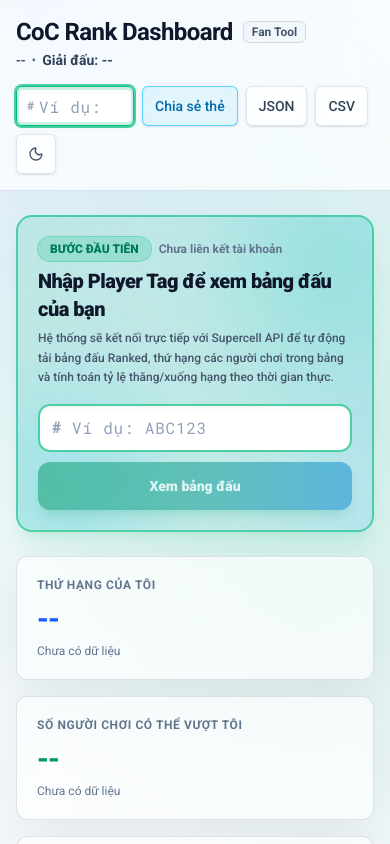
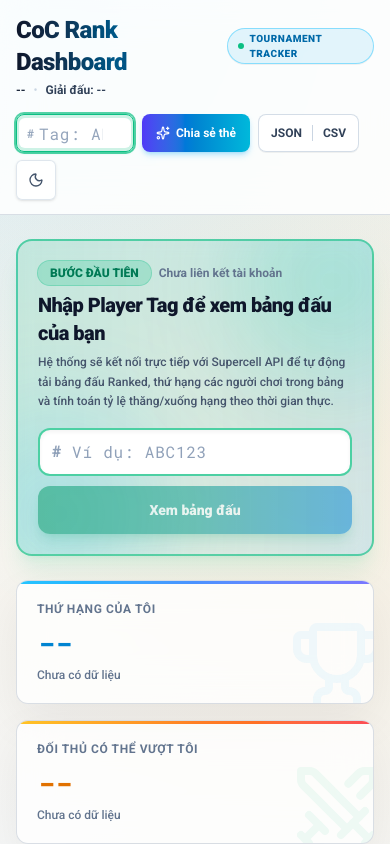
Before and after one commit to pmmdrg/coc-rank-dashboard, a React (Vite) app: page / in a window 390 px wide. Shown: the top 844 px of the page. Built offline with nearby package versions, Linux system fonts and the light colour scheme.

Commit message:
style(ui): redesign visuals with esports gaming aesthetics, podium medals, laser dividers, and ambient glow cards

```diff
--- a/src/components/SeasonHeader.tsx
+++ b/src/components/SeasonHeader.tsx
@@ -1,5 +1,5 @@
 import { useState } from 'react'
-import { Loader2 } from 'lucide-react'
+import { Loader2, Sparkles, Copy, Check } from 'lucide-react'
 import { formatLeagueName } from '../lib/ranking'
 import { getLeagueIconUrl } from '../lib/leagueIcons'
 import { ThemeToggle } from './ThemeToggle'
@@ -39,33 +39,42 @@ export function SeasonHeader({
   }
 
   return (
-    <header className="glass-header sticky top-0 z-40">
-      <div className="mx-auto flex max-w-[1320px] flex-col gap-4 px-4 py-4 sm:px-6 lg:flex-row lg:items-center lg:justify-between lg:px-8">
+    <header className="glass-header sticky top-0 z-40 border-b border-slate-200/80 dark:border-slate-800/80 backdrop-blur-xl">
+      <div className="mx-auto flex max-w-[1320px] flex-col gap-4 px-4 py-3.5 sm:px-6 lg:flex-row lg:items-center lg:justify-between lg:px-8">
         <div>
           <div className="flex items-center gap-2.5">
-            <h1 className="text-2xl font-bold tracking-tight text-slate-900 sm:text-3xl dark:text-slate-50">
+            <h1 className="bg-gradient-to-r from-slate-900 via-sky-800 to-indigo-950 text-2xl font-black tracking-tight sm:text-3xl dark:from-white dark:via-sky-200 dark:to-indigo-300 bg-clip-text text-transparent">
               CoC Rank Dashboard
             </h1>
-            <span className="rounded-md border border-slate-300/80 bg-slate-100/80 px-2 py-0.5 text-xs font-semibold text-slate-600 dark:border-slate-700 dark:bg-slate-800/80 dark:text-slate-400">
-              Fan Tool
+            <span className="inline-flex items-center gap-1.5 rounded-full border border-sky-400/40 bg-sky-500/10 px-2.5 py-0.5 text-[10px] font-extrabold uppercase tracking-wider text-sky-700 dark:border-sky-400/30 dark:bg-sky-500/15 dark:text-sky-300 shadow-2xs">
+              <span className="h-1.5 w-1.5 rounded-full bg-emerald-500 animate-pulse" />
+              Tournament Tracker
             </span>
           </div>
-          <p className="mt-0.5 text-sm text-slate-500 dark:text-slate-400 flex items-center gap-1.5 flex-wrap">
-            <span className="font-medium text-slate-700 dark:text-slate-200">
+
+          <p className="mt-1 flex flex-wrap items-center gap-2 text-xs sm:text-sm text-slate-500 dark:text-slate-400">
+            <span className="font-bold text-slate-800 dark:text-slate-100">
               {myPlayerName && myPlayerName !== '--' ? myPlayerName : '--'}
             </span>
+
             {playerTag ? (
               <button
                 type="button"
                 onClick={handleCopyMyTag}
-                className="inline-flex items-center gap-1 rounded bg-emerald-500/10 px-1.5 py-0.5 text-xs font-mono font-semibold text-emerald-600 hover:bg-emerald-500/20 dark:bg-emerald-400/10 dark:text-emerald-400 dark:hover:bg-emerald-400/20 transition-all cursor-pointer"
+                className="group inline-flex items-center gap-1.5 rounded-md border border-emerald-500/30 bg-emerald-500/10 px-2 py-0.5 font-mono text-xs font-bold text-emerald-700 hover:bg-emerald-500/20 active:scale-95 transition-all dark:border-emerald-400/30 dark:bg-emerald-400/10 dark:text-emerald-300 dark:hover:bg-emerald-400/20 cursor-pointer shadow-2xs"
                 title="Nhấp để sao chép Player Tag"
               >
                 <span>{playerTag.startsWith('#') ? playerTag : `#${playerTag}`}</span>
-                {isTagCopied && <span className="text-[10px] text-emerald-700 dark:text-emerald-300 font-sans font-bold">(Đã chép)</span>}
+                {isTagCopied ? (
+                  <Check className="h-3 w-3 text-emerald-600 dark:text-emerald-400 animate-bounce" />
+                ) : (
+                  <Copy className="h-3 w-3 text-emerald-600/70 dark:text-emerald-400/70 opacity-60 group-hover:opacity-100 transition-opacity" />
+                )}
               </button>
             ) : null}
-            <span>•</span>
+
+            <span className="text-slate-300 dark:text-slate-700 select-none">•</span>
+
             <span className="inline-flex items-center gap-1.5 font-semibold text-slate-700 dark:text-slate-200">
               {league && league !== '--' ? (
                 <>
@@ -73,7 +82,7 @@ export function SeasonHeader({
                     src={leagueIconUrl || getLeagueIconUrl(league)}
                     alt={displayLeague}
                     referrerPolicy="no-referrer"
-                    className="h-5 w-5 shrink-0 object-contain drop-shadow-xs"
+                    className="h-5 w-5 shrink-0 object-contain drop-shadow-md"
                   />
                   <span>{displayLeague}</span>
                 </>
@@ -87,13 +96,13 @@ export function SeasonHeader({
         <div className="flex flex-wrap items-center gap-2">
           {/* Ô nhập Player Tag */}
           <div
-            className={`group relative inline-flex h-10 items-center rounded-md border p-0.5 shadow-sm backdrop-blur transition-all ${
+            className={`group relative inline-flex h-9.5 items-center rounded-lg border p-0.5 shadow-sm backdrop-blur transition-all ${
               !playerTag
                 ? 'border-emerald-500 bg-emerald-500/20 ring-2 ring-emerald-500/70 shadow-md shadow-emerald-500/25 animate-pulse dark:border-emerald-400 dark:ring-emerald-400/80'
-                : 'border-emerald-400/80 bg-emerald-500/10 dark:border-emerald-500/40 dark:bg-emerald-400/10'
+                : 'border-slate-300/80 bg-white/70 dark:border-slate-700/80 dark:bg-slate-900/60'
             }`}
           >
-            <span className="pointer-events-none absolute left-2.5 text-xs font-bold text-slate-400 transition-colors group-focus-within:text-slate-900 dark:text-slate-500 dark:group-focus-within:text-white">
+            <span className="pointer-events-none absolute left-2.5 font-mono text-xs font-black text-slate-400 transition-colors group-focus-within:text-emerald-500 dark:text-slate-500 dark:group-focus-within:text-emerald-400">
               #
             </span>
             <input
@@ -110,9 +119,9 @@ export function SeasonHeader({
                   onSyncCocApi(playerTag)
                 }
               }}
-              placeholder="Ví dụ: ABC123"
+              placeholder="Tag: ABC123"
               title="Nhập Player Tag của bạn (nhấn Enter để tải dữ liệu)"
-              className="h-8 w-28 sm:w-32 rounded bg-white pl-5 pr-7 font-mono text-xs font-black tracking-wider text-slate-950 placeholder:text-slate-400 placeholder:font-normal caret-slate-950 transition-all focus:bg-white focus:text-slate-950 focus:outline-none focus:ring-1 focus:ring-emerald-500 dark:bg-slate-900 dark:text-white dark:placeholder:text-slate-500 dark:caret-white dark:focus:bg-slate-900 dark:focus:text-white"
+              className="h-7.5 w-28 sm:w-32 rounded-md bg-white pl-5 pr-7 font-mono text-xs font-black tracking-wider text-slate-950 placeholder:text-slate-400 placeholder:font-normal caret-slate-950 transition-all focus:outline-none dark:bg-slate-900 dark:text-white dark:placeholder:text-slate-500 dark:caret-white"
             />
             {isSyncingApi && (
               <span className="pointer-events-none absolute right-2 text-emerald-600 dark:text-emerald-400" title="Đang tải dữ liệu từ Supercell API...">
@@ -121,36 +130,39 @@ export function SeasonHeader({
             )}
           </div>
 
-          {/* Nút Chia sẻ thẻ thành tích */}
+          {/* Nút Chia sẻ thẻ thành tích (Hero Action) */}
           {onOpenShareCard && (
             <button
               type="button"
               onClick={onOpenShareCard}
-              className="inline-flex h-10 items-center rounded-md border border-sky-400/60 bg-sky-500/10 px-3 text-sm font-medium text-sky-700 shadow-sm backdrop-blur hover:bg-sky-500/20 dark:border-sky-500/40 dark:bg-sky-950/40 dark:text-sky-300 dark:hover:bg-sky-900/40 transition-all cursor-pointer"
-              title="Xuất thẻ ảnh thành tích để chia sẻ"
+              className="inline-flex h-9.5 items-center gap-1.5 rounded-lg bg-gradient-to-r from-indigo-600 via-sky-600 to-cyan-500 px-3.5 text-xs font-bold text-white shadow-md shadow-sky-500/25 hover:shadow-sky-500/40 hover:brightness-110 active:scale-95 transition-all cursor-pointer select-none"
+              title="Xuất thẻ ảnh thành tích chuẩn 1200x675 để chia sẻ"
             >
-              Chia sẻ thẻ
+              <Sparkles className="h-3.5 w-3.5" />
+              <span>Chia sẻ thẻ</span>
             </button>
           )}
 
           {/* Các nút Xuất file */}
+          <div className="inline-flex h-9.5 items-center rounded-lg border border-slate-300/80 dark:border-slate-700/80 bg-white/60 dark:bg-slate-900/60 p-0.5 shadow-2xs backdrop-blur">
             <button
               type="button"
               onClick={() => onExport('json')}
-            className="inline-flex h-10 items-center rounded-md border border-slate-300/60 bg-white/60 px-3 text-sm font-medium text-slate-700 shadow-sm backdrop-blur hover:bg-white dark:border-slate-700/60 dark:bg-slate-900/60 dark:text-slate-200 dark:hover:bg-slate-800 cursor-pointer"
+              className="h-8 rounded-md px-2.5 text-xs font-semibold text-slate-700 hover:bg-slate-100 dark:text-slate-200 dark:hover:bg-slate-800 transition-all cursor-pointer"
               title="Xuất sang file JSON"
             >
               JSON
             </button>
-
+            <span className="h-4 w-px bg-slate-300 dark:bg-slate-700" />
             <button
               type="button"
               onClick={() => onExport('csv')}
-            className="inline-flex h-10 items-center rounded-md border border-slate-300/60 bg-white/60 px-3 text-sm font-medium text-slate-700 shadow-sm backdrop-blur hover:bg-white dark:border-slate-700/60 dark:bg-slate-900/60 dark:text-slate-200 dark:hover:bg-slate-800 cursor-pointer"
+              className="h-8 rounded-md px-2.5 text-xs font-semibold text-slate-700 hover:bg-slate-100 dark:text-slate-200 dark:hover:bg-slate-800 transition-all cursor-pointer"
               title="Xuất sang file CSV"
             >
               CSV
             </button>
+          </div>
 
           {/* Nút đổi theme */}
           <ThemeToggle />
--- a/src/components/StatCardsGrid.tsx
+++ b/src/components/StatCardsGrid.tsx
@@ -1,3 +1,4 @@
+import { Trophy, Swords, Users, ShieldAlert } from 'lucide-react'
 import type { RankingStats, Season } from '../types'
 
 interface StatCardsGridProps {
@@ -33,13 +34,18 @@ export function StatCardsGrid({ stats, season, myPlayerName, isSyncingApi = fals
             className="glass-panel relative overflow-hidden rounded-xl p-5 shadow-sm animate-pulse"
           >
             <div className="h-3 w-28 rounded bg-slate-200 dark:bg-slate-700/80" />
-            <div className="mt-3 h-8 w-20 rounded bg-slate-300/80 dark:bg-slate-600/80" />
+            <div className="mt-3 h-9 w-24 rounded bg-slate-300/80 dark:bg-slate-600/80" />
             <div className="mt-3 h-3 w-36 rounded bg-slate-200/80 dark:bg-slate-700/60" />
           </div>
         ))}
       </div>
     )
   }
+
+  const myRankPercentage =
+    hasMyPlayer && season.players.length > 0
+      ? Math.round((stats.myPlayer!.rank / season.players.length) * 100)
+      : null
 
   const cards = [
     {
@@ -48,18 +54,38 @@ export function StatCardsGrid({ stats, season, myPlayerName, isSyncingApi = fals
       detail: hasMyPlayer
         ? `${stats.myPlayer!.name} • ${numberFormatter(stats.myPlayer!.currentCups)} cup`
         : 'Chưa có dữ liệu',
-      highlightColor: 'text-blue-600 dark:text-sky-400',
+      badge: myRankPercentage ? `Top ${myRankPercentage}%` : null,
+      badgeColor: 'bg-sky-500/10 text-sky-700 dark:bg-sky-400/15 dark:text-sky-300 border-sky-500/30',
+      accentGradient: 'from-sky-400 via-blue-500 to-indigo-500',
+      valueColor: 'text-sky-600 dark:text-sky-400',
+      icon: Trophy,
+      iconColor: 'text-sky-500',
     },
     {
-      label: 'Số người chơi có thể vượt tôi',
+      label: 'Đối thủ có thể vượt tôi',
       value: hasMyPlayer ? stats.playersWhoCanPassMe : '--',
       detail: hasMyPlayer
-        ? `Cup tối đa của ${myPlayerName}: ${numberFormatter(stats.myPlayer!.maxPossibleCups)}`
+        ? `Trần cup của ${myPlayerName}: ${numberFormatter(stats.myPlayer!.maxPossibleCups)}`
         : 'Chưa có dữ liệu',
-      highlightColor:
-        hasMyPlayer && stats.playersWhoCanPassMe > 0
-          ? 'text-amber-600 dark:text-amber-400'
-          : 'text-emerald-600 dark:text-emerald-400',
+      badge: hasMyPlayer
+        ? stats.playersWhoCanPassMe === 0
+          ? 'An toàn'
+          : `${stats.playersWhoCanPassMe} nguy cơ`
+        : null,
+      badgeColor:
+        hasMyPlayer && stats.playersWhoCanPassMe === 0
+          ? 'bg-emerald-500/10 text-emerald-700 dark:bg-emerald-400/15 dark:text-emerald-300 border-emerald-500/30'
+          : 'bg-amber-500/10 text-amber-700 dark:bg-amber-400/15 dark:text-amber-300 border-amber-500/30',
+      accentGradient:
+        hasMyPlayer && stats.playersWhoCanPassMe === 0
+          ? 'from-emerald-400 via-teal-500 to-cyan-500'
+          : 'from-amber-400 via-orange-500 to-red-500',
+      valueColor:
+        hasMyPlayer && stats.playersWhoCanPassMe === 0
+          ? 'text-emerald-600 dark:text-emerald-400'
+          : 'text-amber-600 dark:text-amber-400',
+      icon: Swords,
+      iconColor: stats.playersWhoCanPassMe === 0 ? 'text-emerald-500' : 'text-amber-500',
     },
     {
       label: 'Tổng người chơi',
@@ -68,36 +94,70 @@ export function StatCardsGrid({ stats, season, myPlayerName, isSyncingApi = fals
         hasPlayers && (season.startsAt || season.endsAt)
           ? `${formatDate(season.startsAt)} - ${formatDate(season.endsAt)}`
           : 'Chưa có dữ liệu',
-      highlightColor: 'text-slate-800 dark:text-slate-200',
+      badge: hasPlayers ? 'Đang tranh tài' : null,
+      badgeColor: 'bg-emerald-500/10 text-emerald-700 dark:bg-emerald-400/15 dark:text-emerald-300 border-emerald-500/30',
+      accentGradient: 'from-emerald-400 via-teal-500 to-indigo-500',
+      valueColor: 'text-slate-800 dark:text-slate-100',
+      icon: Users,
+      iconColor: 'text-emerald-500',
     },
     {
-      label: 'Rank thấp nhất có thể của tôi',
+      label: 'Rank thấp nhất có thể',
       value: hasMyPlayer && stats.lowestPossibleRank ? `#${stats.lowestPossibleRank}` : '--',
       detail: hasMyPlayer
-        ? 'Nếu các đối thủ đạt trần cup vượt mức tối đa của bạn'
+        ? 'Nếu các đối thủ đạt mốc trần cup tối đa'
         : 'Chưa có dữ liệu',
-      highlightColor: 'text-rose-600 dark:text-rose-400',
+      badge: hasMyPlayer ? 'Kịch bản xấu nhất' : null,
+      badgeColor: 'bg-rose-500/10 text-rose-700 dark:bg-rose-400/15 dark:text-rose-300 border-rose-500/30',
+      accentGradient: 'from-rose-500 via-pink-500 to-purple-600',
+      valueColor: 'text-rose-600 dark:text-rose-400',
+      icon: ShieldAlert,
+      iconColor: 'text-rose-500',
     },
   ]
 
   return (
     <div className="grid gap-4 sm:grid-cols-2 lg:grid-cols-4">
-      {cards.map((card) => (
+      {cards.map((card) => {
+        const IconComponent = card.icon
+        return (
           <div
             key={card.label}
-          className="glass-panel relative overflow-hidden rounded-xl p-5 shadow-sm transition-transform hover:-translate-y-0.5"
+            className="hero-stat-card glass-panel group relative overflow-hidden rounded-xl border border-slate-200/80 p-5 shadow-sm dark:border-slate-800/80 cursor-default"
           >
+            {/* Vạch Accent Glow ở mép trên */}
+            <div
+              className={`absolute top-0 left-0 right-0 h-[3px] bg-gradient-to-r ${card.accentGradient} opacity-85 group-hover:h-[4px] group-hover:opacity-100 transition-all`}
+            />
+
+            {/* Icon lớn mờ chìm nghệ thuật ở góc thẻ */}
+            <IconComponent
+              className={`pointer-events-none absolute -bottom-3 -right-3 h-24 w-24 opacity-[0.06] dark:opacity-[0.08] transition-transform duration-300 group-hover:scale-115 ${card.iconColor}`}
+            />
+
+            <div className="relative z-10 flex items-center justify-between">
               <p className="text-xs font-semibold uppercase tracking-wider text-slate-500 dark:text-slate-400">
                 {card.label}
               </p>
-          <p className={`mt-2 text-3xl font-bold tracking-tight ${card.highlightColor}`}>
+              {card.badge && (
+                <span
+                  className={`inline-flex items-center rounded-full border px-2 py-0.5 text-[10px] font-bold tracking-tight select-none ${card.badgeColor}`}
+                >
+                  {card.badge}
+                </span>
+              )}
+            </div>
+
+            <p className={`relative z-10 mt-2 font-mono text-3xl font-black tracking-tight ${card.valueColor}`}>
               {card.value}
             </p>
-          <p className="mt-1.5 text-xs text-slate-500 dark:text-slate-400 truncate">
+
+            <p className="relative z-10 mt-1.5 text-xs text-slate-500 dark:text-slate-400 truncate font-medium">
               {card.detail}
             </p>
           </div>
-      ))}
+        )
+      })}
     </div>
   )
 }
--- a/src/index.css
+++ b/src/index.css
@@ -13,23 +13,24 @@
 :root {
   overflow-anchor: none;
   --app-bg:
-    radial-gradient(circle at 10% 0%, rgba(96, 165, 250, 0.2), transparent 32rem),
-    radial-gradient(circle at 88% 12%, rgba(16, 185, 129, 0.16), transparent 30rem),
-    linear-gradient(135deg, #f7fafc 0%, #eef3f7 100%);
-  --panel-bg: rgba(255, 255, 255, 0.65);
-  --panel-border: rgba(148, 163, 184, 0.3);
-  --header-bg: rgba(255, 255, 255, 0.72);
-  --field-bg: rgba(255, 255, 255, 0.7);
+    radial-gradient(circle at 15% 0%, rgba(14, 165, 233, 0.14), transparent 35rem),
+    radial-gradient(circle at 85% 12%, rgba(245, 158, 11, 0.12), transparent 40rem),
+    radial-gradient(circle at 50% 60%, rgba(99, 102, 241, 0.06), transparent 35rem),
+    linear-gradient(180deg, #f8fafc 0%, #f1f5f9 60%, #e8eef5 100%);
+  --panel-bg: rgba(255, 255, 255, 0.78);
+  --panel-border: rgba(148, 163, 184, 0.35);
+  --header-bg: rgba(255, 255, 255, 0.85);
+  --field-bg: rgba(255, 255, 255, 0.85);
   --field-border: rgba(148, 163, 184, 0.45);
   --field-text: #0f172a;
-  --soft-table-head: rgba(254, 243, 199, 0.65);
+  --soft-table-head: rgba(254, 243, 199, 0.75);
   --table-head-text: #78350f;
-  --row-mine: rgba(14, 165, 233, 0.12);
-  --row-mine-hover: rgba(14, 165, 233, 0.20);
+  --row-mine: rgba(14, 165, 233, 0.14);
+  --row-mine-hover: rgba(14, 165, 233, 0.22);
   --text-main: #0f172a;
   --text-muted: #64748b;
   color: #172026;
-  background: #f5f7f8;
+  background: #f8fafc;
   font-family: var(--font-sans);
   font-synthesis: none;
   text-rendering: optimizeLegibility;
@@ -126,46 +127,48 @@ html.dark,
 @media (prefers-color-scheme: dark) {
   :root:not(.light) {
     --app-bg:
-      radial-gradient(circle at 12% 0%, rgba(56, 189, 248, 0.15), transparent 36rem),
-      radial-gradient(circle at 90% 14%, rgba(16, 185, 129, 0.12), transparent 32rem),
-      linear-gradient(135deg, #090e17 0%, #0d1524 50%, #0a101d 100%);
-    --panel-bg: rgba(15, 23, 42, 0.65);
-    --panel-border: rgba(148, 163, 184, 0.16);
-    --header-bg: rgba(13, 21, 36, 0.78);
-    --field-bg: rgba(30, 41, 59, 0.65);
-    --field-border: rgba(148, 163, 184, 0.22);
+      radial-gradient(circle at 15% 0%, rgba(56, 189, 248, 0.18), transparent 40rem),
+      radial-gradient(circle at 85% 14%, rgba(245, 158, 11, 0.12), transparent 42rem),
+      radial-gradient(circle at 50% 75%, rgba(99, 102, 241, 0.10), transparent 45rem),
+      linear-gradient(180deg, #070a13 0%, #0c1322 50%, #060911 100%);
+    --panel-bg: rgba(15, 23, 42, 0.72);
+    --panel-border: rgba(255, 255, 255, 0.10);
+    --header-bg: rgba(11, 17, 32, 0.88);
+    --field-bg: rgba(30, 41, 59, 0.75);
+    --field-border: rgba(148, 163, 184, 0.25);
     --field-text: #f1f5f9;
-    --soft-table-head: rgba(245, 158, 11, 0.14);
+    --soft-table-head: rgba(245, 158, 11, 0.16);
     --table-head-text: #fde68a;
-    --row-mine: rgba(14, 165, 233, 0.16);
-    --row-mine-hover: rgba(14, 165, 233, 0.26);
+    --row-mine: rgba(14, 165, 233, 0.20);
+    --row-mine-hover: rgba(14, 165, 233, 0.30);
     --text-main: #f8fafc;
     --text-muted: #94a3b8;
     color: #e2e8f0;
-    background: #090e17;
+    background: #070a13;
     color-scheme: dark;
   }
 
   :root:not(.light) .glass-panel {
     box-shadow:
-      0 22px 60px rgba(0, 0, 0, 0.45),
-      inset 0 1px 0 rgba(255, 255, 255, 0.08);
+      0 24px 64px rgba(0, 0, 0, 0.55),
+      inset 0 1px 0 rgba(255, 255, 255, 0.12);
   }
 }
 
 /* Explicit class .dark override */
 html.dark {
   --app-bg:
-    radial-gradient(circle at 12% 0%, rgba(56, 189, 248, 0.15), transparent 36rem),
-    radial-gradient(circle at 90% 14%, rgba(16, 185, 129, 0.12), transparent 32rem),
-    linear-gradient(135deg, #090e17 0%, #0d1524 50%, #0a101d 100%);
-  --panel-bg: rgba(15, 23, 42, 0.65);
-  --panel-border: rgba(148, 163, 184, 0.16);
-  --header-bg: rgba(13, 21, 36, 0.78);
-  --field-bg: rgba(30, 41, 59, 0.65);
-  --field-border: rgba(148, 163, 184, 0.22);
+    radial-gradient(circle at 15% 0%, rgba(56, 189, 248, 0.18), transparent 40rem),
+    radial-gradient(circle at 85% 14%, rgba(245, 158, 11, 0.12), transparent 42rem),
+    radial-gradient(circle at 50% 75%, rgba(99, 102, 241, 0.10), transparent 45rem),
+    linear-gradient(180deg, #070a13 0%, #0c1322 50%, #060911 100%);
+  --panel-bg: rgba(15, 23, 42, 0.72);
+  --panel-border: rgba(255, 255, 255, 0.10);
+  --header-bg: rgba(11, 17, 32, 0.88);
+  --field-bg: rgba(30, 41, 59, 0.75);
+  --field-border: rgba(148, 163, 184, 0.25);
   --field-text: #f1f5f9;
-  --soft-table-head: rgba(245, 158, 11, 0.14);
+  --soft-table-head: rgba(245, 158, 11, 0.16);
   --table-head-text: #fde68a;
   --row-mine: rgba(14, 165, 233, 0.22);
   --row-mine-hover: rgba(14, 165, 233, 0.32);
@@ -176,14 +179,14 @@ html.dark {
   --text-main: #f8fafc;
   --text-muted: #94a3b8;
   color: #e2e8f0;
-  background: #090e17;
+  background: #070a13;
   color-scheme: dark;
 }
 
 html.dark .glass-panel {
   box-shadow:
-    0 22px 60px rgba(0, 0, 0, 0.45),
-    inset 0 1px 0 rgba(255, 255, 255, 0.08);
+    0 24px 64px rgba(0, 0, 0, 0.55),
+    inset 0 1px 0 rgba(255, 255, 255, 0.12);
 }
 
 @keyframes modal-backdrop-in {
@@ -529,3 +532,32 @@ select {
   animation: change-card-enter 340ms cubic-bezier(0.22, 1, 0.36, 1) both;
   will-change: transform, opacity;
 }
+
+/* Hiệu ứng đồ họa cao cấp cho Gaming/Esports */
+.laser-line-emerald {
+  background: linear-gradient(90deg, rgba(16, 185, 129, 0.05) 0%, rgba(16, 185, 129, 0.2) 20%, rgba(16, 185, 129, 0.35) 50%, rgba(16, 185, 129, 0.2) 80%, rgba(16, 185, 129, 0.05) 100%);
+  border-top: 1px solid rgba(16, 185, 129, 0.6);
+  border-bottom: 1px solid rgba(16, 185, 129, 0.6);
+  box-shadow: 0 0 16px rgba(16, 185, 129, 0.2), inset 0 0 8px rgba(16, 185, 129, 0.1);
+}
+
+.laser-line-rose {
+  background: linear-gradient(90deg, rgba(244, 63, 94, 0.05) 0%, rgba(244, 63, 94, 0.2) 20%, rgba(244, 63, 94, 0.35) 50%, rgba(244, 63, 94, 0.2) 80%, rgba(244, 63, 94, 0.05) 100%);
+  border-top: 1px solid rgba(244, 63, 94, 0.6);
+  border-bottom: 1px solid rgba(244, 63, 94, 0.6);
+  box-shadow: 0 0 16px rgba(244, 63, 94, 0.2), inset 0 0 8px rgba(244, 63, 94, 0.1);
+}
+
+.hero-stat-card {
+  position: relative;
+  transition: transform 0.22s cubic-bezier(0.16, 1, 0.3, 1), box-shadow 0.22s cubic-bezier(0.16, 1, 0.3, 1), border-color 0.22s ease;
+}
+
+.hero-stat-card:hover {
+  transform: translateY(-3px);
+  box-shadow: 0 16px 36px -8px rgba(0, 0, 0, 0.18), 0 0 0 1px rgba(255, 255, 255, 0.15);
+}
+
+html.dark .hero-stat-card:hover {
+  box-shadow: 0 20px 40px -10px rgba(0, 0, 0, 0.6), 0 0 24px -5px rgba(56, 189, 248, 0.14), inset 0 1px 0 rgba(255, 255, 255, 0.18);
+}
```
Also changed, not shown: src/components/PlayerRow.tsx (+128 -138 lines), src/components/PlayerTable.tsx (+58 -44 lines). Lines whose indentation alone changed are shown as unchanged.
